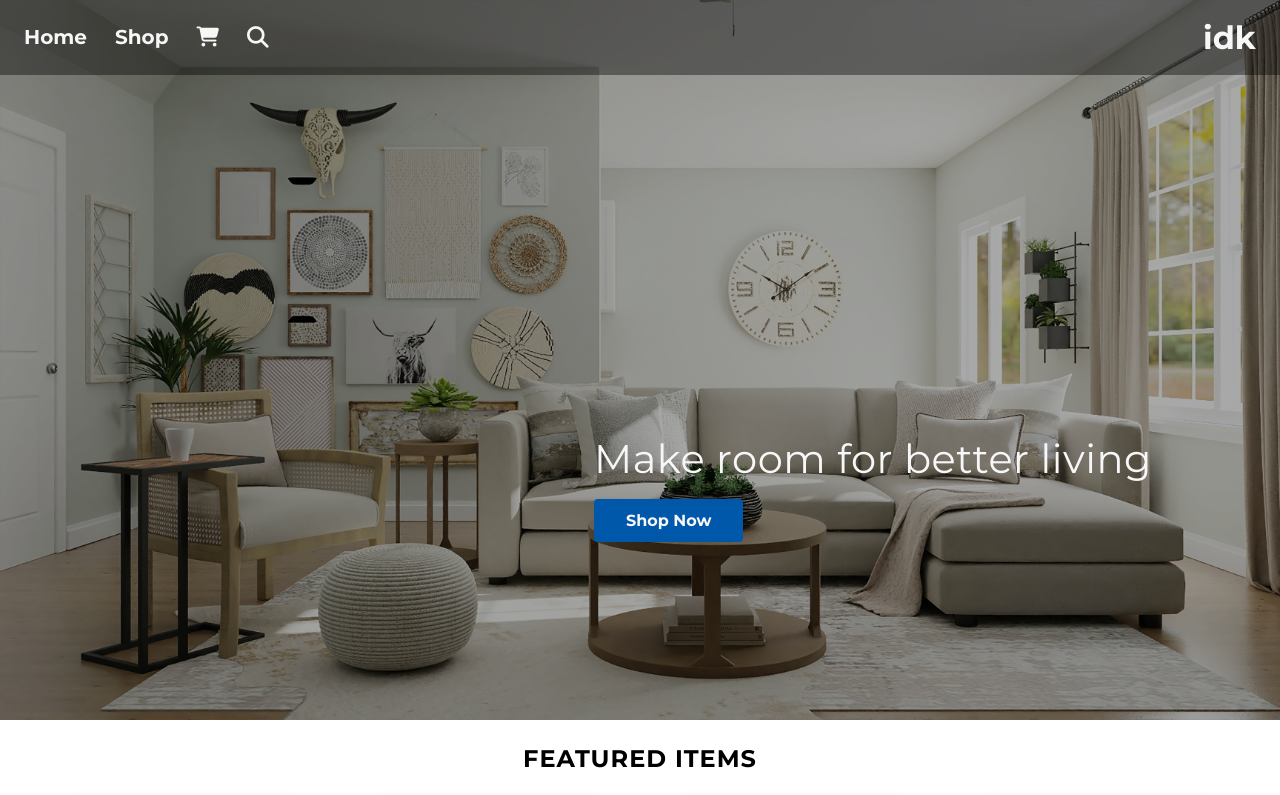
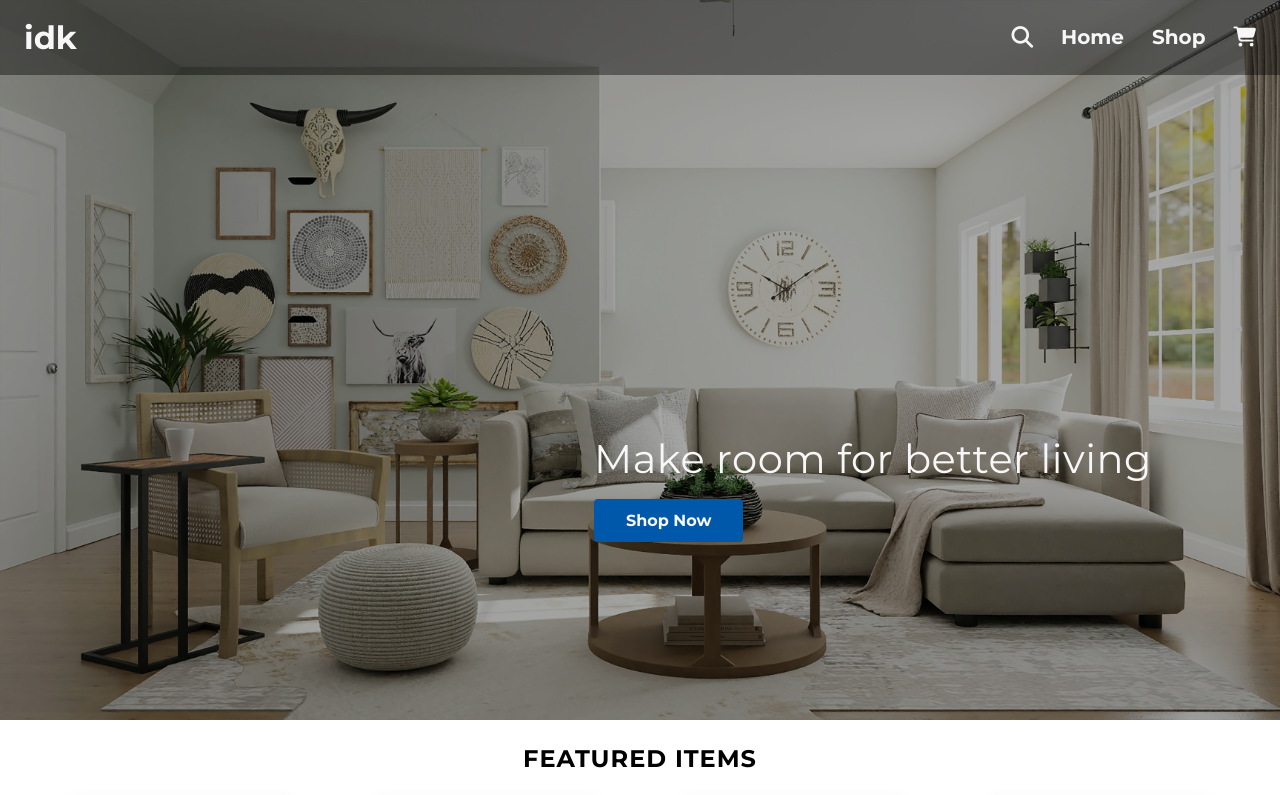
Before and after one commit to Sharkri/shopping-cart, a React (Create React App) app: page / in a window 1280 px wide. Shown: the top 795 px of the page. Built offline with nearby package versions, Linux system fonts and the light colour scheme.

Commit message:
Change order of elements

```diff
--- a/src/components/Header.js
+++ b/src/components/Header.js
@@ -11,12 +11,12 @@ function Header({ cartAmount, canShake, onSearchbarOpen }) {
 
   return (
     <header style={headerStyles}>
+      <Title title="idk" />
       <Nav
         cartAmount={cartAmount}
         canShake={canShake}
         onSearchbarOpen={onSearchbarOpen}
       />
-      <Title title="idk" />
     </header>
   );
 }
--- a/src/components/Nav.js
+++ b/src/components/Nav.js
@@ -5,6 +5,7 @@ import OpenSearchbar from "./OpenSearcbar";
 function Nav({ cartAmount, canShake, onSearchbarOpen }) {
   return (
     <nav>
+      <OpenSearchbar onSearchbarOpen={onSearchbarOpen} />
       <Link to="/">Home</Link>
       <Link to="/shop">Shop</Link>
       <Link
@@ -25,8 +26,6 @@ function Nav({ cartAmount, canShake, onSearchbarOpen }) {
           ) : null
         }
       </Link>
-
-      <OpenSearchbar onSearchbarOpen={onSearchbarOpen} />
     </nav>
   );
 }
```
